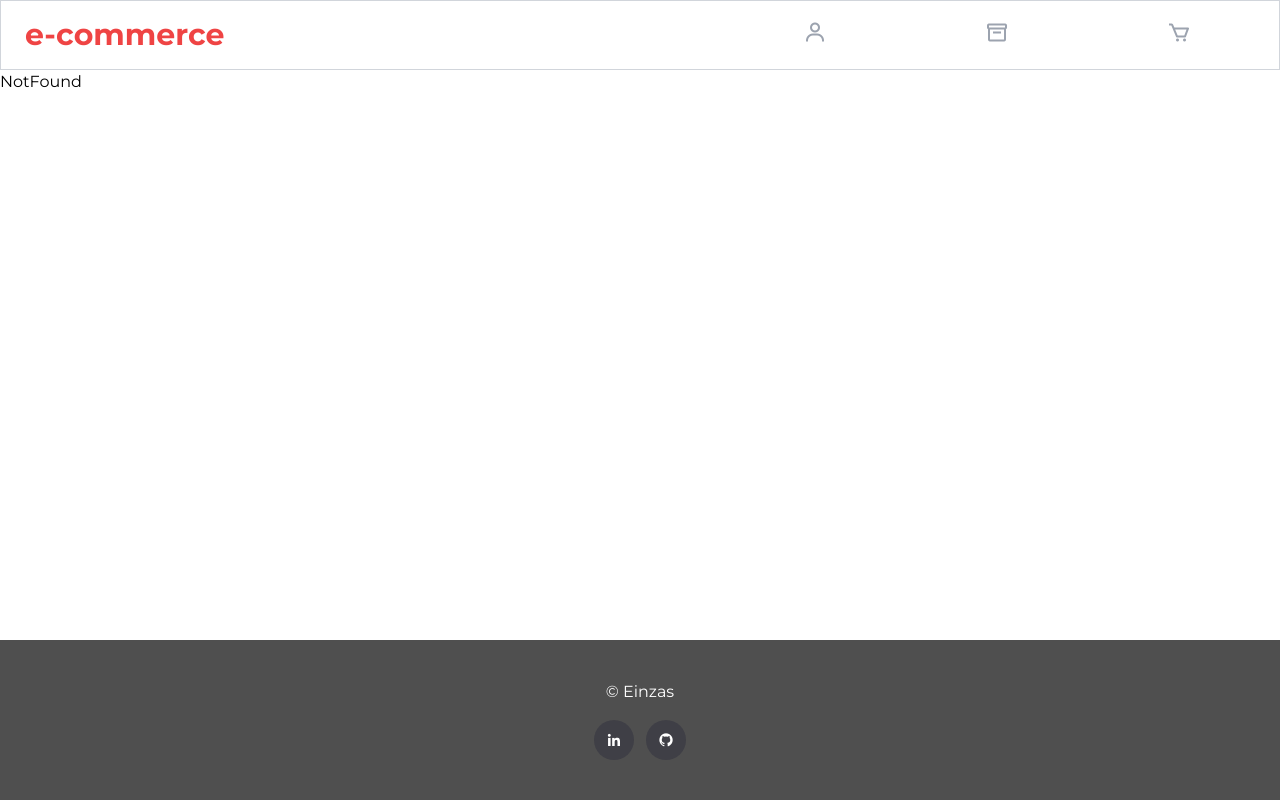
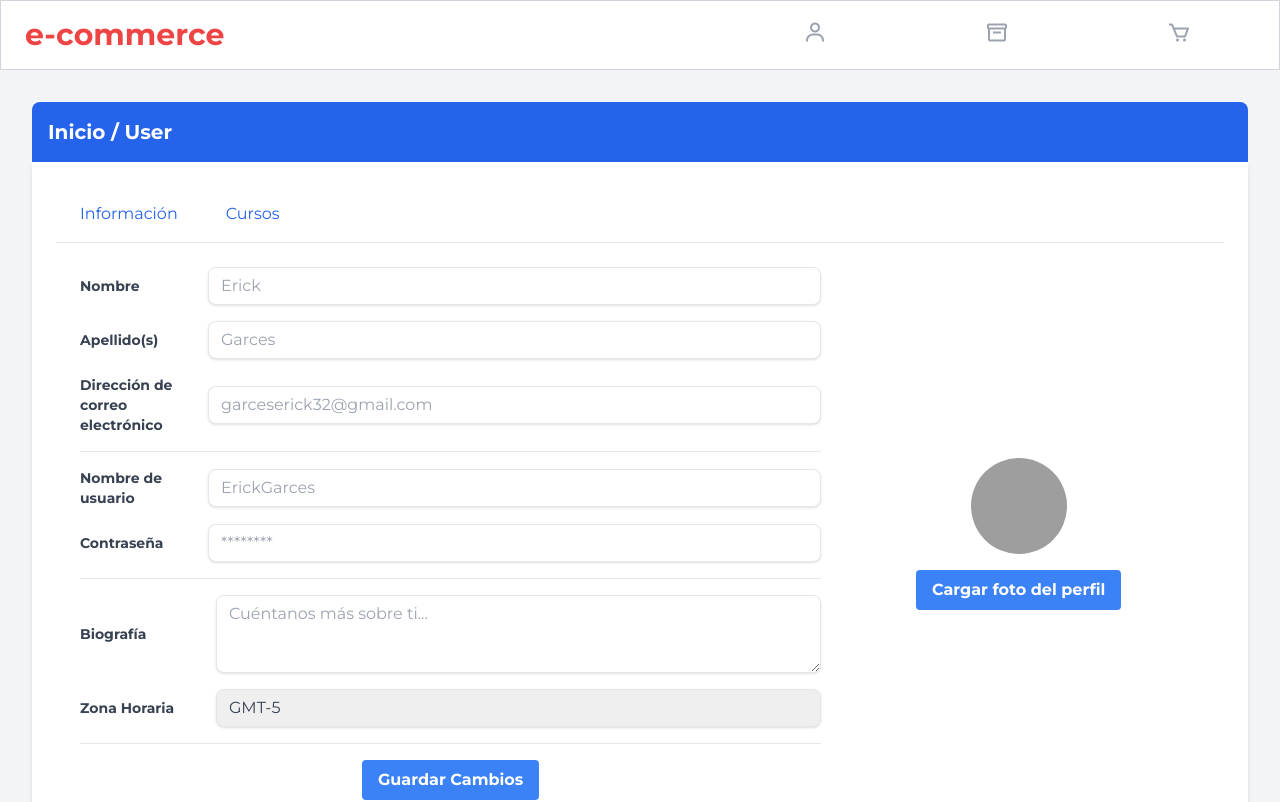
Before and after one commit to Einzas/genesis, a React (Vite) app: page /Users in a window 1280 px wide. Shown: the top 802 px of the page. Built offline with nearby package versions, Linux system fonts and the light colour scheme; grey boxes are pictures that could not be loaded.

Commit message:
actualizacion

```diff
--- a/src/App.jsx
+++ b/src/App.jsx
@@ -11,12 +11,22 @@ import Cart from "./components/cart/Cart";
 import Footer from "./components/layout/Footer";
 import SignUp from "./pages/SignUp";
 import Dashboard from "./pages/Dashboard";
-import ProtectedRole from "./components/auth/ProtectedRole";
+import Users from "./pages/Users";
 function App() {
   return (
     <section className="grid font-['Montserrat'] grid-rows-[auto_1fr] min-h-screen">
       <Routes>
         {/* Rutas comunes */}
+        <Route
+          path="/Users"
+          element={
+            <>
+              <Header />
+              <Users />
+              <Footer />
+            </>
+          }
+        />
         <Route
           path="/"
           element={
--- /dev/null
+++ b/src/pages/Users.jsx
@@ -0,0 +1,134 @@
+import React from 'react';
+
+const Users = () => {
+    return (
+        <div className="bg-gray-100 p-8">
+          {/* Div azul con esquinas superiores redondeadas */}
+          <div className="bg-blue-600 text-white text-xl font-bold p-4 rounded-t-lg">
+            Inicio / User
+          </div>
+          {/* Div blanco sin margen en la parte superior para unirse visualmente con el div azul */}
+          <div className="bg-white shadow-md rounded-b-lg p-6">
+            <nav className="flex border-b">
+              <a className="text-blue-600 py-4 px-6 block hover:text-blue-500 focus:outline-none" href="#information">
+                Información
+              </a>
+              <a className="text-blue-600 py-4 px-6 block hover:text-blue-500 focus:outline-none" href="#cursos">
+                Cursos
+              </a>
+          {/* More tabs... */}
+        </nav>
+        <div className="p-6">
+          <div className="grid grid-cols-1 md:grid-cols-3 gap-4 items-center">
+            <div className="md:col-span-2 space-y-4">
+              {/* First Name */}
+              <div className="flex items-center">
+                <label className="w-32 text-gray-700 text-sm font-bold" htmlFor="firstName">
+                  Nombre
+                </label>
+                <input
+                  className="flex-1 shadow appearance-none border rounded-lg py-2 px-3 text-gray-700 leading-tight focus:outline-none focus:shadow-outline"
+                  id="firstName"
+                  type="text"
+                  placeholder="Erick"
+                />
+              </div>
+              {/* Last Name */}
+              <div className="flex items-center">
+                <label className="w-32 text-gray-700 text-sm font-bold" htmlFor="lastName">
+                  Apellido(s)
+                </label>
+                <input
+                  className="flex-1 shadow appearance-none border rounded-lg py-2 px-3 text-gray-700 leading-tight focus:outline-none focus:shadow-outline"
+                  id="lastName"
+                  type="text"
+                  placeholder="Garces"
+                />
+              </div>
+              {/* Email Address */}
+              <div className="flex items-center">
+                <label className="w-32 text-gray-700 text-sm font-bold" htmlFor="email">
+                  Dirección de correo electrónico
+                </label>
+                <input
+                  className="flex-1 shadow appearance-none border rounded-lg py-2 px-3 text-gray-700 leading-tight focus:outline-none focus:shadow-outline"
+                  id="email"
+                  type="email"
+                  placeholder="garceserick32@gmail.com"
+                />
+              </div>
+              {/* Divider */}
+              <hr className="my-4" />
+              {/* Username */}
+              <div className="flex items-center">
+                <label className="w-32 text-gray-700 text-sm font-bold" htmlFor="username">
+                  Nombre de usuario
+                </label>
+                <input
+                  className="flex-1 shadow appearance-none border rounded-lg py-2 px-3 text-gray-700 leading-tight focus:outline-none focus:shadow-outline"
+                  id="username"
+                  type="text"
+                  placeholder="ErickGarces"
+                />
+              </div>
+              {/* Password */}
+              <div className="flex items-center">
+                <label className="w-32 text-gray-700 text-sm font-bold" htmlFor="password">
+                  Contraseña
+                </label>
+                <input
+                  className="flex-1 shadow appearance-none border rounded-lg py-2 px-3 text-gray-700 leading-tight focus:outline-none focus:shadow-outline"
+                  id="password"
+                  type="password"
+                  placeholder="********"
+                />
+              </div>
+              <hr className="my-4" />
+              <div className="flex items-center">
+                                <label htmlFor="biography" className="w-32 text-gray-700 text-sm font-bold mr-2">Biografía</label>
+                                <textarea
+                                    id="biography"
+                                    className="flex-1 shadow appearance-none border rounded-lg py-2 px-3 text-gray-700 leading-tight focus:outline-none focus:shadow-outline"
+                                    placeholder="Cuéntanos más sobre ti..."
+                                    rows="3"
+                                ></textarea>
+                            </div>
+                            {/* Zona horaria ajustada para alinear */}
+                            <div className="flex items-center">
+                                <label htmlFor="timezone" className="w-32 text-gray-700 text-sm font-bold mr-2">Zona Horaria</label>
+                                <select
+                                    id="timezone"
+                                    className="flex-1 shadow appearance-none border rounded-lg py-2 px-3 text-gray-700 leading-tight focus:outline-none focus:shadow-outline"
+                                >
+                                    <option>GMT-5</option>
+                                    <option>GMT-6</option>
+                                    <option>GMT+1</option>
+                                    {/* Más zonas horarias según sea necesario */}
+                                </select>
+                            </div>
+                            <hr className="my-4" />
+                            {/* Botón de guardar en el centro */}
+                            <div className="flex justify-center">
+                                <button className="bg-blue-500 hover:bg-blue-700 text-white font-bold py-2 px-4 rounded focus:outline-none focus:shadow-outline">
+                                    Guardar Cambios
+                                </button>
+                            </div>
+                        </div>
+                        <div className="flex flex-col items-center">
+                            <img
+                                className="h-24 w-24 bg-gray-200 rounded-full"
+                                src="path-to-your-default-profile-picture.png"
+                                alt="Profile"
+                            />
+                            <button className="bg-blue-500 hover:bg-blue-700 text-white font-bold py-2 px-4 rounded focus:outline-none focus:shadow-outline mt-4">
+                                Cargar foto del perfil
+                            </button>
+                        </div>
+                    </div>
+                </div>
+            </div>
+        </div>
+    );
+};
+
+export default Users;
```
